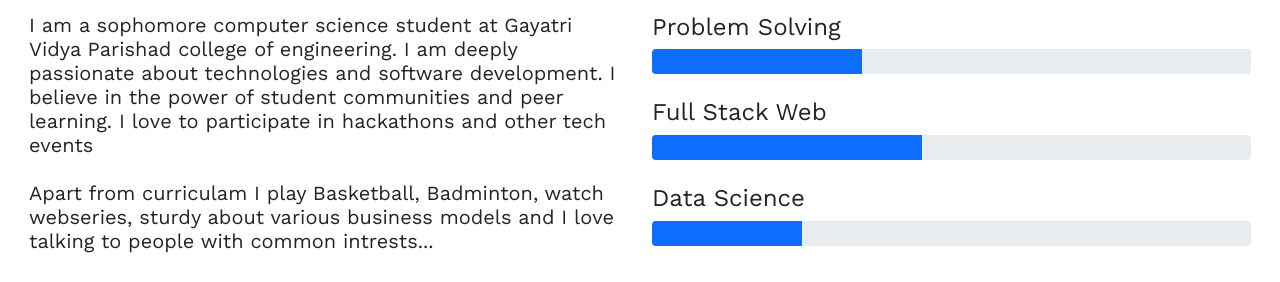
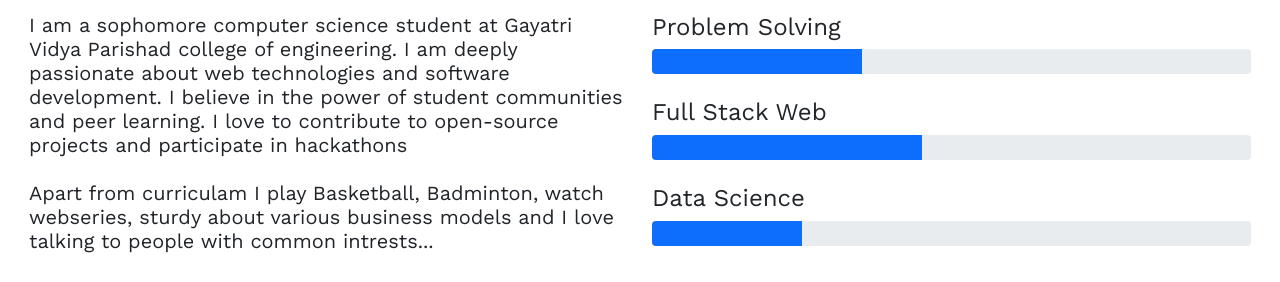
Before and after one commit to Yaswanth14/Yaswanth14.github.io, a plain HTML site: page index.html in a window 1280 px wide. Shown: the part 509-791 px from the top of the page. Drawn offline with nearby package versions, Linux system fonts and the light colour scheme.

Commit message:
content update

```diff
--- a/index.html
+++ b/index.html
@@ -25,9 +25,9 @@
 
   <style>
     @media (min-width: 1200px) {
-    .container{
+      .container {
         max-width: 1270px;
-    }
+      }
     }
   </style>
 
@@ -62,10 +62,13 @@
       <div class="row">
         <div class="col-sm">
           <h3 class="mb-3 display-6 h3">Hello!</h3>
-          <p class="h5">I am a sophomore computer science student at Gayatri Vidya Parishad college of engineering. I am
-            deeply passionate about technologies
-            and software development. I believe in the power of student communities and peer learning. I love to
-            participate in hackathons and other tech events
+          <p class="h5">
+            I am a sophomore computer science student at Gayatri Vidya Parishad college of engineering. I am deeply
+            passionate about web
+            technologies and software development. I believe in the power of student communities and peer learning. I
+            love to contribute to
+            open-source projects and participate in hackathons
+
             <br><br>Apart from curriculam I play Basketball, Badminton, watch webseries, sturdy about various business
             models and I love talking to people with common intrests...
           </p><br>
@@ -269,7 +272,8 @@
 
   <script type="text/javascript" src="https://www.counters-free.net/count/aicy"></script><br>
   <footer class="bg-dark text-light mt-auto">
-    <p class="text-center py-3 my-0">Made with 💖 by <a style="text-decoration: none; color: aquamarine;" target="_blank" href="https://twitter.com/ymodepalli">YModepalli</a></p>
+    <p class="text-center py-3 my-0">Made with 💖 by <a style="text-decoration: none; color: aquamarine;"
+        target="_blank" href="https://twitter.com/ymodepalli">YModepalli</a></p>
   </footer>
 
 </body>
```
